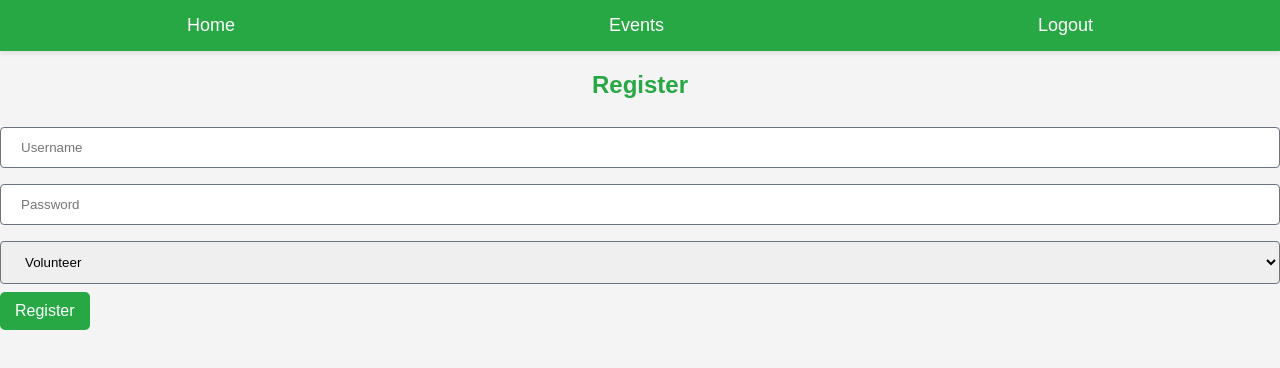
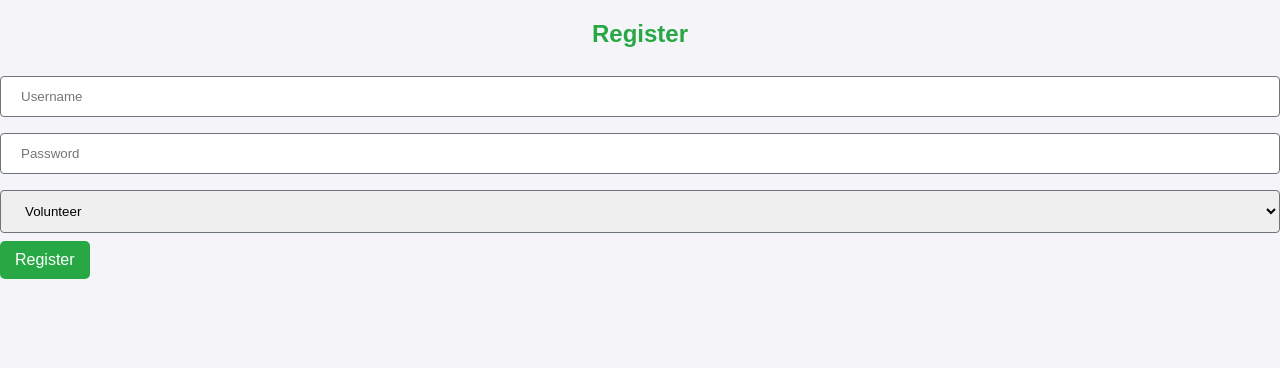
Before and after one commit to akechsalim/community-service-2-frontend, a React (Create React App) app: page /register in a window 1280 px wide. Shown: the top 368 px of the page. Built offline with nearby package versions, Linux system fonts and the light colour scheme.

Commit message:
added central management of authentication service

```diff
--- a/src/App.js
+++ b/src/App.js
@@ -1,42 +1,70 @@
-import React from 'react';
-import {BrowserRouter as Router, Route, Routes} from 'react-router-dom';
+import React, {useState} from 'react';
+import {BrowserRouter as Router, Navigate, Route, Routes} from 'react-router-dom';
 import Navbar from './components/Navigation/Navbar';
 import Events from './components/Events/Events';
 import Login from './components/Auth/Login/Login';
 import Register from './components/Auth/Register/Register';
 import EventForm from './components/Events/EventForm/EventForm';
 import './styles.css';
-import axios from "axios";
+import AuthService from "./components/Auth/Services/authService";
 
 function App() {
-    const [userRole, setUserRole] = React.useState(localStorage.getItem('role') || null);
+    const [isAuthenticated, setIsAuthenticated] = useState(false);
+    const {role} = AuthService.getUserData(); // Retrieve role using AuthService
 
     // This would be better if token and role were managed through a state management library like Redux or Context API
     React.useEffect(() => {
-        const token = localStorage.getItem('token');
-        if (token) {
-            axios.get('http://localhost:8080/api/auth/user', {
-                headers: {Authorization: `Bearer ${token}`}
-            })
-                .then(response => {
-                    setUserRole(response.data.role);
-                    localStorage.setItem('role', response.data.role);
-                })
-                .catch(error => {
-                    console.error('Error fetching user data:', error);
-                    // Consider redirecting to login or clearing local storage
-                });
-        }
+        const checkAuthentication = async () => {
+            try {
+                const headers = AuthService.getAuthHeaders();
+                if (!headers.Authorization) {
+                    throw new Error("No token found");
+                }
+
+                /// Check if token is valid, possibly by making an API call to verify
+                setIsAuthenticated(true); // If token is present, consider user authenticated
+            } catch (error) {
+                console.error('Authentication check failed:', error);
+                if (error.message === "No token found" || (error.response && error.response.status === 401)) {
+                    AuthService.clearUserData();
+                    setIsAuthenticated(false);
+                }
+            }
+        };
+
+        checkAuthentication();
     }, []);
+    // Helper function to handle login
+    const handleLogin = (token, username, role) => {
+        AuthService.setUserData(token, username, role);
+        setIsAuthenticated(true);
+    };
+    // Logout function
+    const handleLogout = () => {
+        AuthService.clearUserData();
+        setIsAuthenticated(false);
+    };
+
+    const PrivateRoute = ({children}) => {
+        return isAuthenticated ? children : <Navigate to="/login"/>;
+    };
 
     return (
         <Router>
-            <Navbar userRole={userRole}/>
+            {isAuthenticated && <Navbar userRole={role} onLogout={handleLogout} />}
             <Routes>
-                <Route path="/" element={<Events/>}/>
-                <Route path="/login" element={<Login/>}/>
-                <Route path="/register" element={<Register/>}/>
-                <Route path="/event-form" element={<EventForm/>}/>
+                <Route path="/login" element={<Login handleLogin={handleLogin}/>}/>
+                <Route path="/register" element={<Register handleLogin={handleLogin}/>}/>
+                <Route path="/" element={ // Home page, could be a different component or simple content
+                    <PrivateRoute>
+                        <div style={{textAlign: 'center', padding: '20px'}}>
+                            <h1>Welcome to the Event Management System</h1>
+                            <p>Please use the navigation bar to access events.</p>
+                        </div>
+                    </PrivateRoute>
+                } />
+                <Route path="/events" element={<PrivateRoute><Events /></PrivateRoute>} />
+                <Route path="/event-form" element={<PrivateRoute><EventForm /></PrivateRoute>} />
             </Routes>
         </Router>
     );
--- a/src/components/Auth/Login/Login.css
+++ b/src/components/Auth/Login/Login.css
@@ -1,7 +1,24 @@
+/* Existing styles */
+html, body {
+    height: 100%;
+    margin: 0; /* Reset margins */
+    padding: 0; /* Reset padding */
+}
+
+#login-container {
+    display: flex;
+    justify-content: center;
+    align-items: center;
+    height: 100vh; /* This should work if #login-container is a direct child of body */
+    width: 100%;
+    margin: 0;
+    padding-top: -50px/* Reset margins */
+}
 .login-form {
-    max-width: 300px;
-    margin: 0 auto;
-    padding: 20px;
+    position: relative;
+    top: -150px;
+    max-width: 500px;
+    padding: 60px;
     background: #fff;
     border-radius: 8px;
     box-shadow: 0 4px 8px rgba(0,0,0,0.1);
@@ -40,3 +57,12 @@
     color: var(--delete-text);
     text-align: center;
 }
+
+/* New styles to center the form */
+#login-container {
+    display: flex;
+    justify-content: center;
+    align-items: center;
+    height: 100vh;
+    margin: 0;
+}
--- a/src/components/Auth/Login/Login.js
+++ b/src/components/Auth/Login/Login.js
@@ -1,26 +1,28 @@
-import React, { useState } from 'react';
+import React, {useState} from 'react';
 import axios from 'axios';
-import { useNavigate } from 'react-router-dom';
+import {useNavigate} from 'react-router-dom';
 import './Login.css';
+import AuthService from "../Services/authService";
 
-const Login = () => {
+const Login = ({handleLogin}) => {
     const navigate = useNavigate();
-    const [credentials, setCredentials] = useState({ username: '', password: '' });
+    const [credentials, setCredentials] = useState({username: '', password: ''});
     const [error, setError] = useState('');
 
     const handleSubmit = async (event) => {
         event.preventDefault();
         try {
             const response = await axios.post('http://localhost:8080/api/auth/login', credentials);
-            localStorage.setItem('token', response.data.token);
-            localStorage.setItem('role', response.data.role); // Assuming role is returned
-            navigate('/events');
+            AuthService.setUserData(response.data.token, response.data.username, response.data.role);
+            handleLogin(response.data.token, response.data.username, response.data.role);
+            navigate('/');
         } catch (error) {
             setError('Invalid username or password');
         }
     };
 
     return (
+        <div id="login-container">
             <form onSubmit={handleSubmit} className="login-form">
                 <h2>Login</h2>
                 <input
@@ -40,6 +42,7 @@ const Login = () => {
                 <button type="submit">Login</button>
                 {error && <p className="error-message">{error}</p>}
             </form>
+        </div>
     );
 };
 
--- a/src/components/Auth/Register/Register.css
+++ b/src/components/Auth/Register/Register.css
@@ -1,7 +1,22 @@
+/* Styles for .register-form to look like a card */
+html, body {
+    height: 100%; /* or 100vh for full viewport height */
+    margin: 0;
+    padding: 0;
+}
+#register-container {
+    display: flex;
+    justify-content: center;
+    align-items: center;
+    height: 100vh;
+    margin: 0;
+    padding-top: -50px;
+}
 .register-form {
-    max-width: 300px;
-    margin: 0 auto;
-    padding: 20px;
+    position: relative;
+    top: -150px;
+    max-width: 500px;
+    padding: 60px;
     background: #fff;
     border-radius: 8px;
     box-shadow: 0 4px 8px rgba(0,0,0,0.1);
@@ -25,4 +40,23 @@
 .register-form button {
     width: 100%;
     padding: 10px;
+    background-color: var(--primary-color);
+    color: white;
+    border: none;
+    border-radius: 4px;
+    cursor: pointer;
+    transition: background-color 0.3s;
 }
+
+.register-form button:hover {
+    background-color: var(--primary-green-hover);
+}
+#register-container {
+    display: flex;
+    justify-content: center;
+    align-items: center;
+    height: 100vh;
+    margin: 0;
+    width: 100%;
+    padding-top: -50px;
+}
--- a/src/components/Auth/Register/Register.js
+++ b/src/components/Auth/Register/Register.js
@@ -2,7 +2,7 @@ import React, { useState } from 'react';
 import axios from 'axios';
 import { useNavigate } from "react-router-dom";
 
-const Register = () => {
+const Register = ({handleLogin}) => {
     const navigate = useNavigate();
     const [user, setUser] = useState({ username: '', password: '', role: 'VOLUNTEER' });
     const [error, setError] = useState('');
@@ -10,7 +10,8 @@ const Register = () => {
     const handleSubmit = async (event) => {
         event.preventDefault();
         try {
-            await axios.post('http://localhost:8080/api/auth/register', user);
+            const response = await axios.post('http://localhost:8080/api/auth/register', user);
+            handleLogin(response.data.token, response.data.username, response.data.role);
             navigate('/login');
         } catch (error) {
             setError('Registration failed');
@@ -18,7 +19,8 @@ const Register = () => {
     };
 
     return (
-        <form onSubmit={handleSubmit}>
+        <div id="register-container">
+            <form onSubmit={handleSubmit} className="register-form">
                 <h2>Register</h2>
                 <input
                     type="text"
@@ -44,6 +46,7 @@ const Register = () => {
                 <button type="submit">Register</button>
                 {error && <p style={{color: 'red'}}>{error}</p>}
             </form>
+        </div>
     );
 };
 
--- a/src/components/Auth/Services/authService.js
+++ b/src/components/Auth/Services/authService.js
@@ -1,23 +1,31 @@
 class AuthService {
-    // Store the token after login
-    static setToken(token) {
-        sessionStorage.setItem('jwtToken', token);  // Use sessionStorage instead of localStorage
+    static setUserData(token, username, role) {
+        sessionStorage.setItem('jwtToken', token);
+        sessionStorage.setItem('username', username);
+        sessionStorage.setItem('role', role);
     }
 
-    // Get the token when needed
-    static getToken() {
-        return sessionStorage.getItem('jwtToken');  // Retrieve from sessionStorage
+    static getUserData() {
+        return {
+            token: this.getToken(),
+            username: sessionStorage.getItem('username'),
+            role: sessionStorage.getItem('role')
+        };
     }
 
-    // Add token to the Authorization header of each request
+    static getToken() {
+        return sessionStorage.getItem('jwtToken');
+    }
+
     static getAuthHeaders() {
         const token = this.getToken();
-        return token ? { 'Authorization': `Bearer ${token}` } : {};
+        return token ? {'Authorization': `Bearer ${token}`} : {};
     }
 
-    // Clear the token on logout
-    static clearToken() {
-        sessionStorage.removeItem('jwtToken');  // Clear from sessionStorage
+    static clearUserData() {
+        sessionStorage.removeItem('jwtToken');
+        sessionStorage.removeItem('username');
+        sessionStorage.removeItem('role');
     }
 }
 
--- a/src/components/Events/EventForm/EventForm.js
+++ b/src/components/Events/EventForm/EventForm.js
@@ -1,5 +1,6 @@
-import React, { useState } from 'react';
+import React, {useState} from 'react';
 import axios from 'axios';
+import AuthService from "../../Auth/Services/authService";
 
 const EventForm = () => {
     const [event, setEvent] = useState({
@@ -13,9 +14,8 @@ const EventForm = () => {
     const handleSubmit = async (e) => {
         e.preventDefault();
         try {
-            const response = await axios.post('http://localhost:8080/api/events', event, {
-                headers: { Authorization: `Bearer ${localStorage.getItem('token')}` }
-            });
+            const response = await axios.post('http://localhost:8080/api/events', event,
+                {headers: AuthService.getAuthHeaders()});
             console.log('Event created:', response.data); // For debugging
             window.location.href = '/events';
         } catch (error) {
@@ -25,8 +25,8 @@ const EventForm = () => {
     };
 
     const handleChange = (e) => {
-        const { name, value } = e.target;
-        setEvent(prevEvent => ({ ...prevEvent, [name]: value }));
+        const {name, value} = e.target;
+        setEvent(prevEvent => ({...prevEvent, [name]: value}));
     };
 
     return (
--- a/src/components/Events/Events.js
+++ b/src/components/Events/Events.js
@@ -5,43 +5,37 @@ import AuthService from "../Auth/Services/authService";
 
 const Events = () => {
     const [events, setEvents] = useState([]);
-    const [userRole, setUserRole] = useState(null);
+    const {role} = AuthService.getUserData(); // Retrieve role here
 
     useEffect(() => {
-        const fetchUserData = async () => {
+        const fetchData = async () => {
             try {
-                const token = AuthService.getToken();  // Use AuthService to get the token
-                if (token) {
-                    const userResponse = await axios.get('http://localhost:8080/api/auth/user', {
-                        headers: { Authorization: `Bearer ${token}` }  // Send token in header
-                    });
-                    setUserRole(userResponse.data.role);
+                const headers = AuthService.getAuthHeaders();
+                if (!headers.Authorization) {
+                    throw new Error("No token found");
                 }
+
+                const eventsResponse = await axios.get('http://localhost:8080/api/events', {headers});
+                setEvents(eventsResponse.data);
+
             } catch (error) {
-                console.error('Error fetching user data:', error);
+                console.error('Error fetching data:', error);
+                if (error.response && error.response.status === 401) {
+                    AuthService.clearUserData();
+                    window.location.href = '/login';
+                }
             }
         };
 
-        const fetchEvents = async () => {
-            try {
-                const token = AuthService.getToken();  // Use AuthService to get the token
-                const response = await axios.get('http://localhost:8080/api/events', {
-                    headers: { Authorization: `Bearer ${token}` }  // Send token in header
-                });
-                setEvents(response.data);
-            } catch (error) {
-                console.error('Error fetching events:', error);
-            }
-        };
+        fetchData();
+    }, []);
 
-        fetchUserData();
-        fetchEvents();
-    }, []);
+    const handleEventsUpdate = (updatedEvents) => setEvents(updatedEvents);
 
     return (
         <div style={{background: '#f4f4f9', color: '#333'}}>
             <h2 style={{color: '#2c7a7b', textAlign: 'center'}}>Community Events</h2>
-            {userRole === 'ADMIN' &&
+            {role === 'ADMIN' &&
                 <button
                     style={{
                         backgroundColor: '#28a745',
@@ -55,7 +49,7 @@ const Events = () => {
                     Create Event
                 </button>
             }
-            <EventList events={events} userRole={userRole}/>
+            <EventList events={events} userRole={role} onEventsUpdate={handleEventsUpdate} />
         </div>
     );
 };
--- a/src/components/Navigation/Navbar.js
+++ b/src/components/Navigation/Navbar.js
@@ -1,8 +1,15 @@
 import React from 'react';
-import { Link } from 'react-router-dom';
+import {Link, useNavigate} from 'react-router-dom';
 import './Navbar.css';
 
-const Navbar = ({ userRole }) => {
+const Navbar = ({ userRole,onLogout }) => {
+    const navigate = useNavigate();
+
+    const handleLogoutClick = (e) => {
+        e.preventDefault(); // Prevent the default action of the Link
+        onLogout(); // This will set isAuthenticated to false
+        navigate("/login"); // Manually navigate to the login page
+    };
     return (
         <nav className="navbar">
             <ul className="nav-list">
@@ -13,7 +20,7 @@ const Navbar = ({ userRole }) => {
                         <li><Link to="/admin">Admin Dashboard</Link></li>
                     </>
                 )}
-                <li><Link to="/logout">Logout</Link></li>  {/* Assuming logout functionality */}
+                <li><Link to="/login" onClick={handleLogoutClick}>Logout</Link></li>
             </ul>
         </nav>
     );
--- a/src/styles.css
+++ b/src/styles.css
@@ -13,12 +13,10 @@
     --delete-hover-text: #491217;
 }
 
-body {
-    margin: 0;
-    padding: 0;
-    background-color: var(--background-color);
-    font-family: 'Arial', sans-serif;
-    color: var(--primary-green-text);
+/* General Text Positioning */
+h1, h2, h3, p {
+    text-align: center;
+    color: var(--primary-color);
 }
 
 /* General Text Positioning */
```
Also changed, not shown: src/components/Events/EventList/EventList.js (+24 -24 lines). Lines whose indentation alone changed are shown as unchanged.
